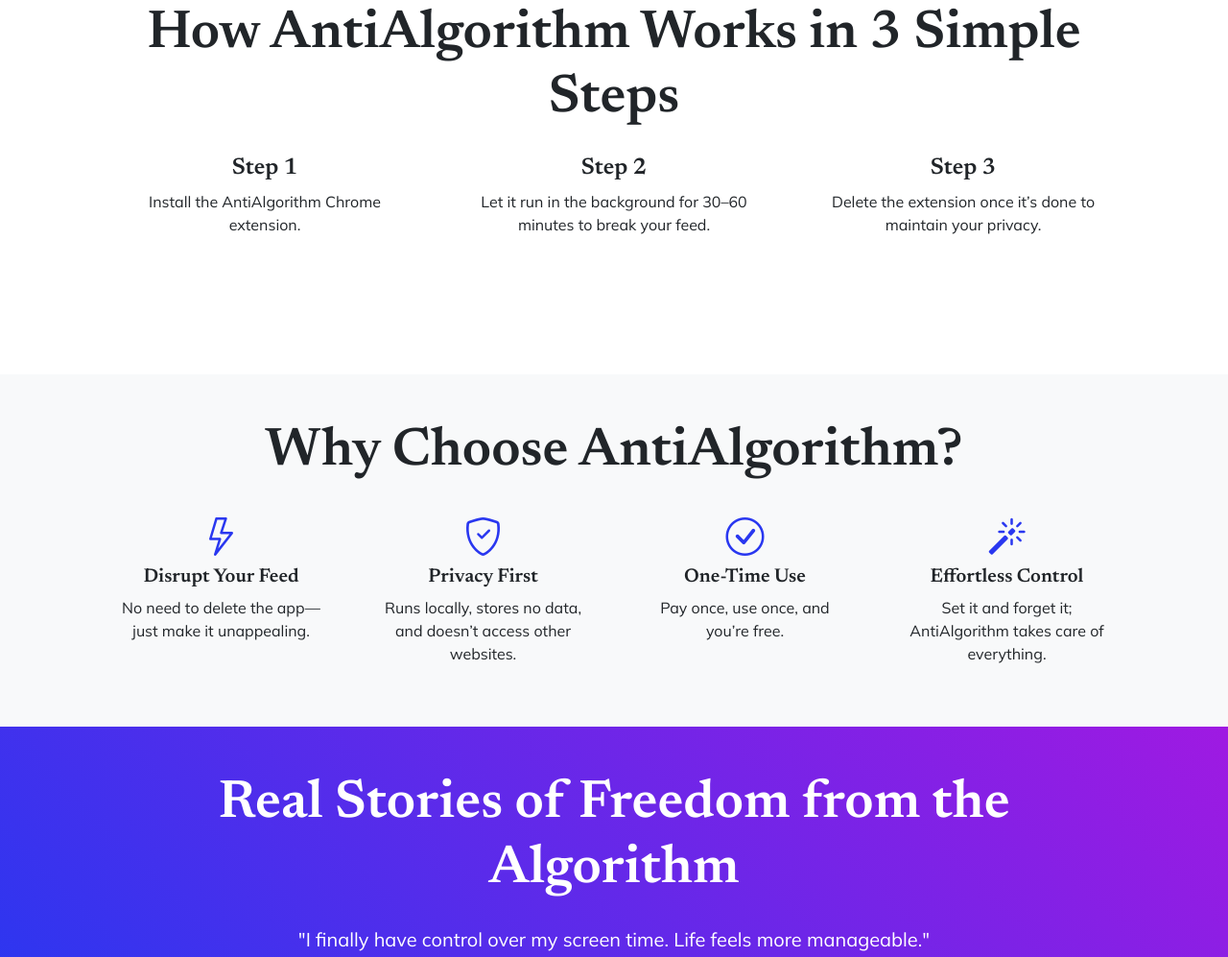
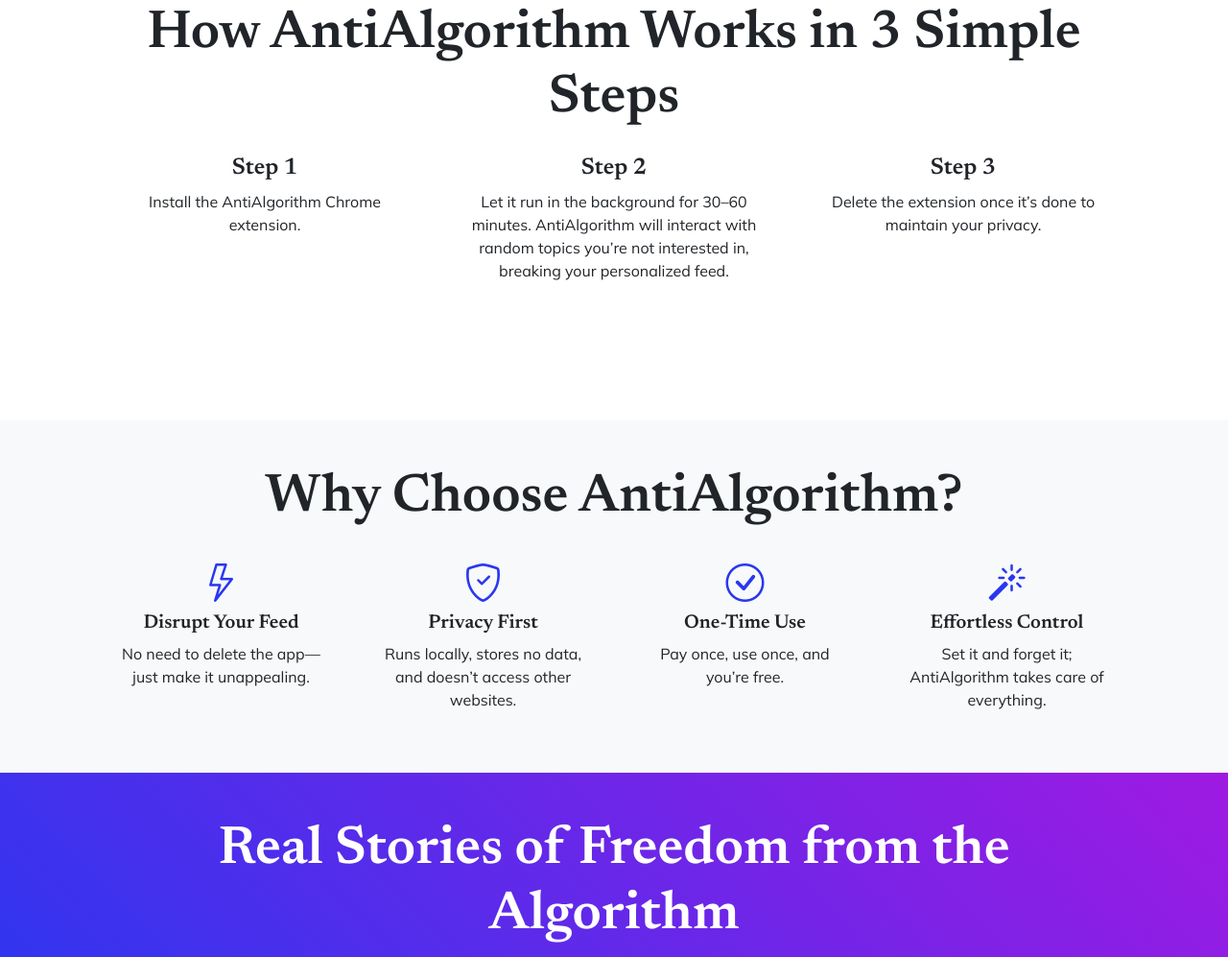
Before and after one commit to seifsami/AntiAlgorithm-Website, a plain HTML site: page index.html in a window 1280 px wide. Shown: the part 992-1989 px from the top of the page at 96% size. Drawn offline with nearby package versions, Linux system fonts and the light colour scheme.

Commit message:
added extra line to step2

```diff
--- a/index.html
+++ b/index.html
@@ -79,7 +79,7 @@
                 </div>
                 <div class="col-md-4 text-center">
                     <h4>Step 2</h4>
-                    <p>Let it run in the background for 30–60 minutes to break your feed.</p>
+                    <p>Let it run in the background for 30–60 minutes. AntiAlgorithm will interact with random topics you’re not interested in, breaking your personalized feed.</p>
                 </div>
                 <div class="col-md-4 text-center">
                     <h4>Step 3</h4>
```
